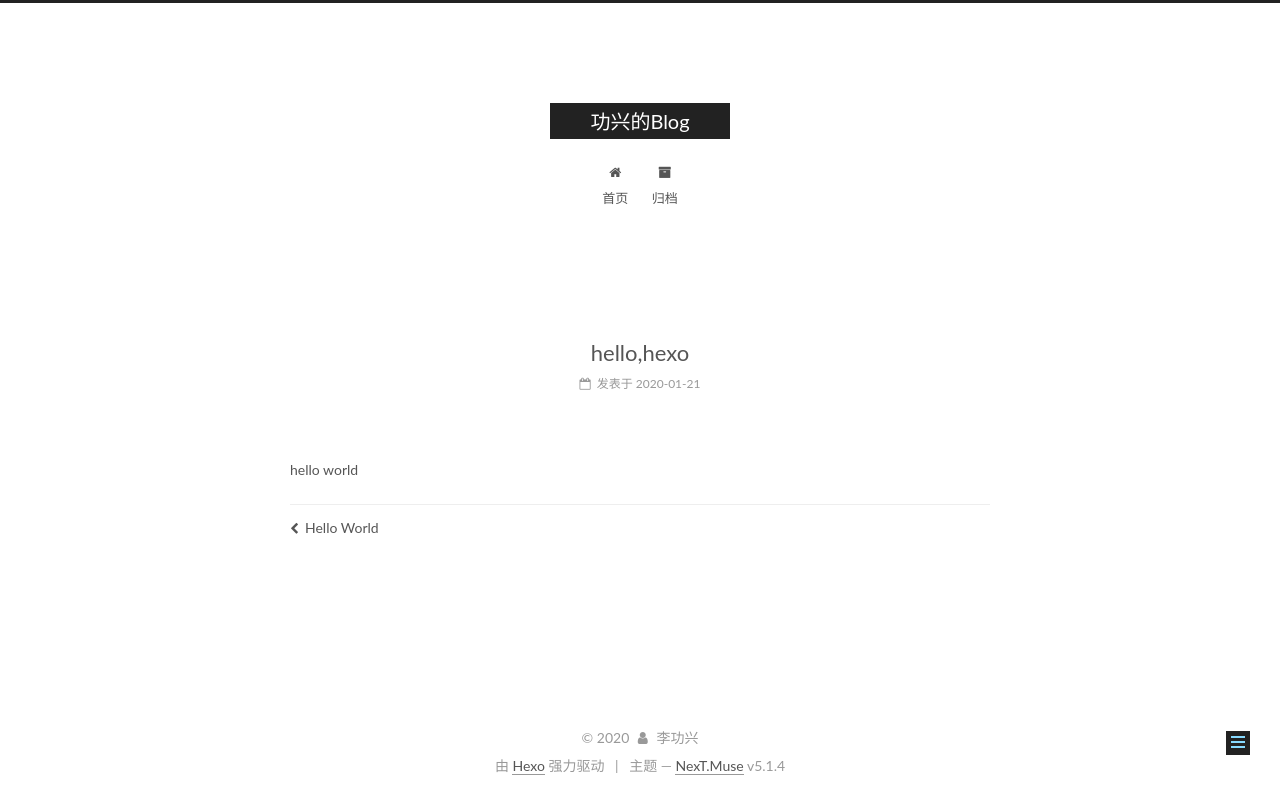
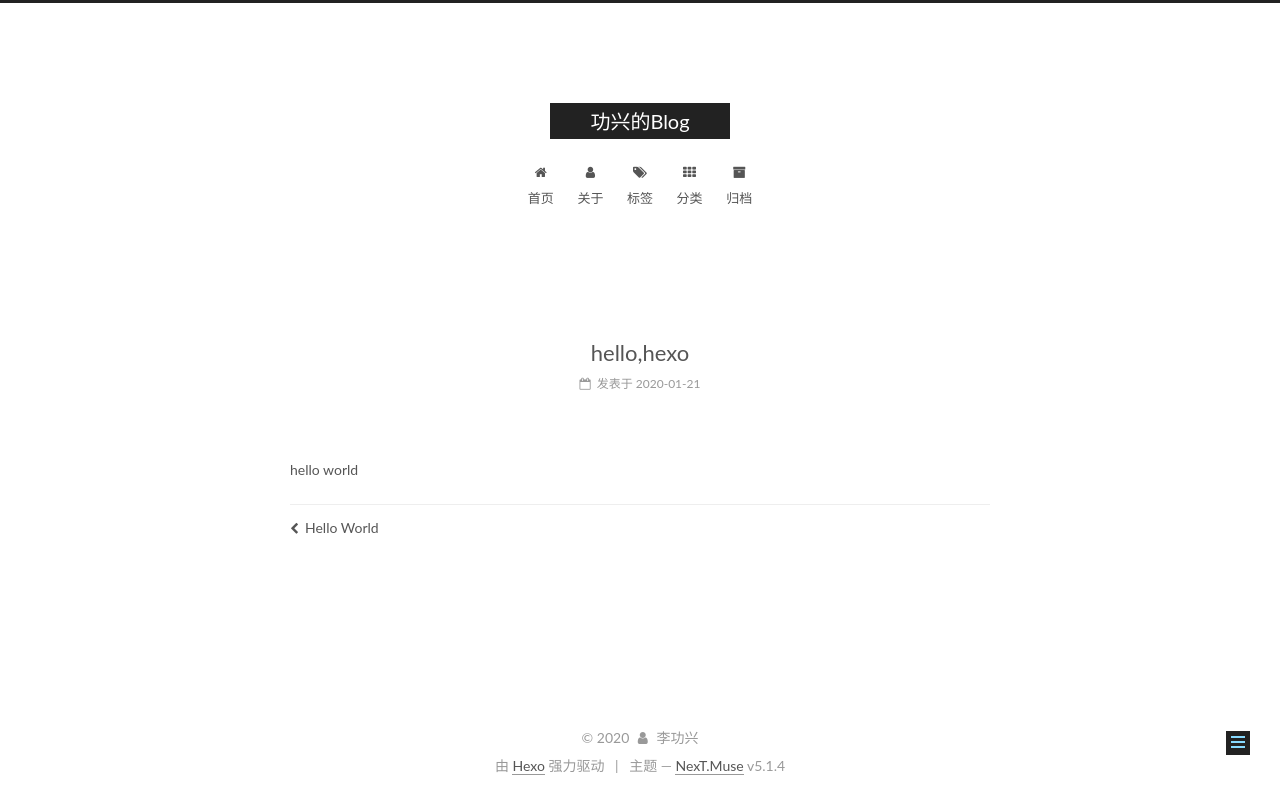
Before and after one commit to ChaseSuccesser/ChaseSuccesser.github.io, a plain HTML site: page 2020/01/21/hello-hexo/index.html in a window 1280 px wide. Drawn offline with Linux system fonts and the light colour scheme.

Commit message:
Site updated: 2020-01-21 14:09:24

```diff
--- a/2020/01/21/hello-hexo/index.html
+++ b/2020/01/21/hello-hexo/index.html
@@ -185,6 +185,36 @@
               <i class="menu-item-icon fa fa-fw fa-home"></i> <br />
 
             首页
+          </a>
+        </li>
+
+
+        <li class="menu-item menu-item-about">
+          <a href="/about/%20" rel="section">
+
+              <i class="menu-item-icon fa fa-fw fa-user"></i> <br />
+
+            关于
+          </a>
+        </li>
+
+
+        <li class="menu-item menu-item-tags">
+          <a href="/tags/%20" rel="section">
+
+              <i class="menu-item-icon fa fa-fw fa-tags"></i> <br />
+
+            标签
+          </a>
+        </li>
+
+
+        <li class="menu-item menu-item-categories">
+          <a href="/categories/%20" rel="section">
+
+              <i class="menu-item-icon fa fa-fw fa-th"></i> <br />
+
+            分类
           </a>
         </li>
 
```
Also changed, not shown: 2020/01/21/hello-world/index.html (+30 -0 lines), archives/2020/01/index.html (+30 -0 lines), archives/2020/index.html (+30 -0 lines), archives/index.html (+30 -0 lines), index.html (+30 -0 lines).
